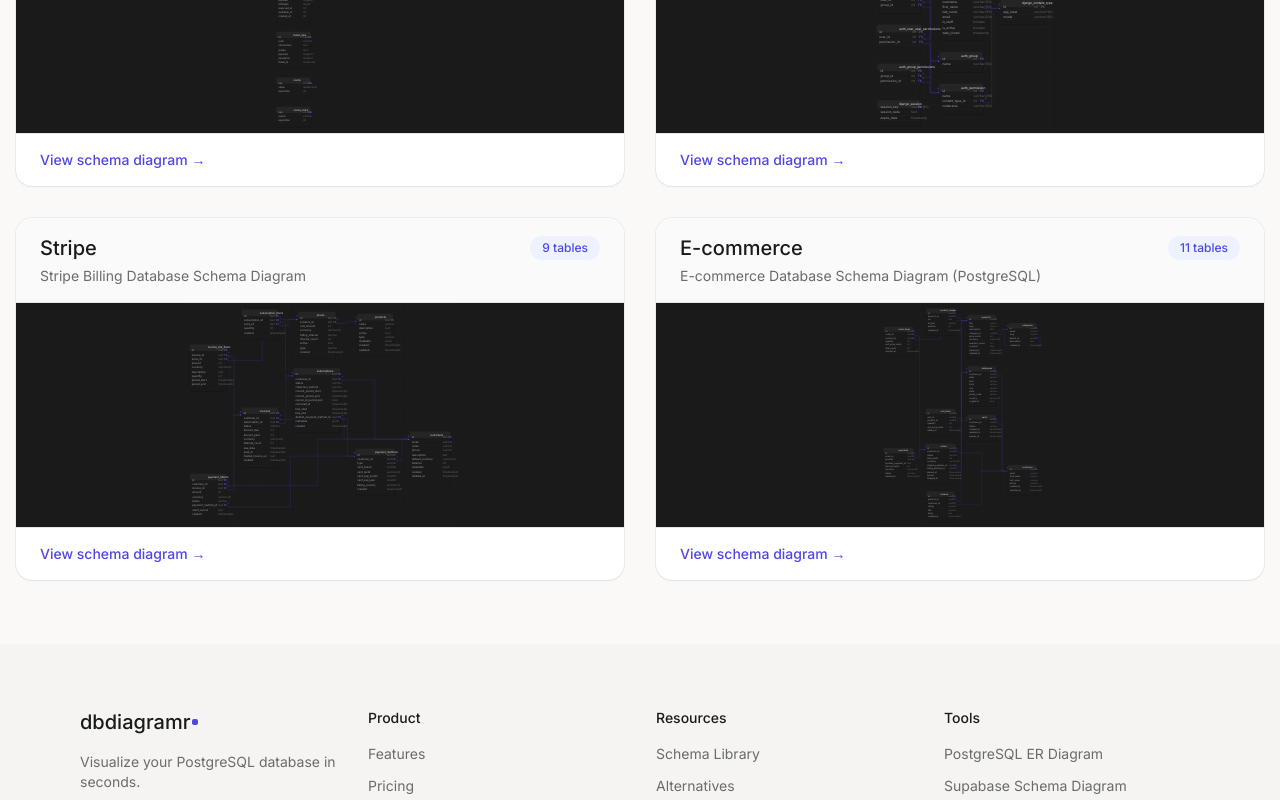
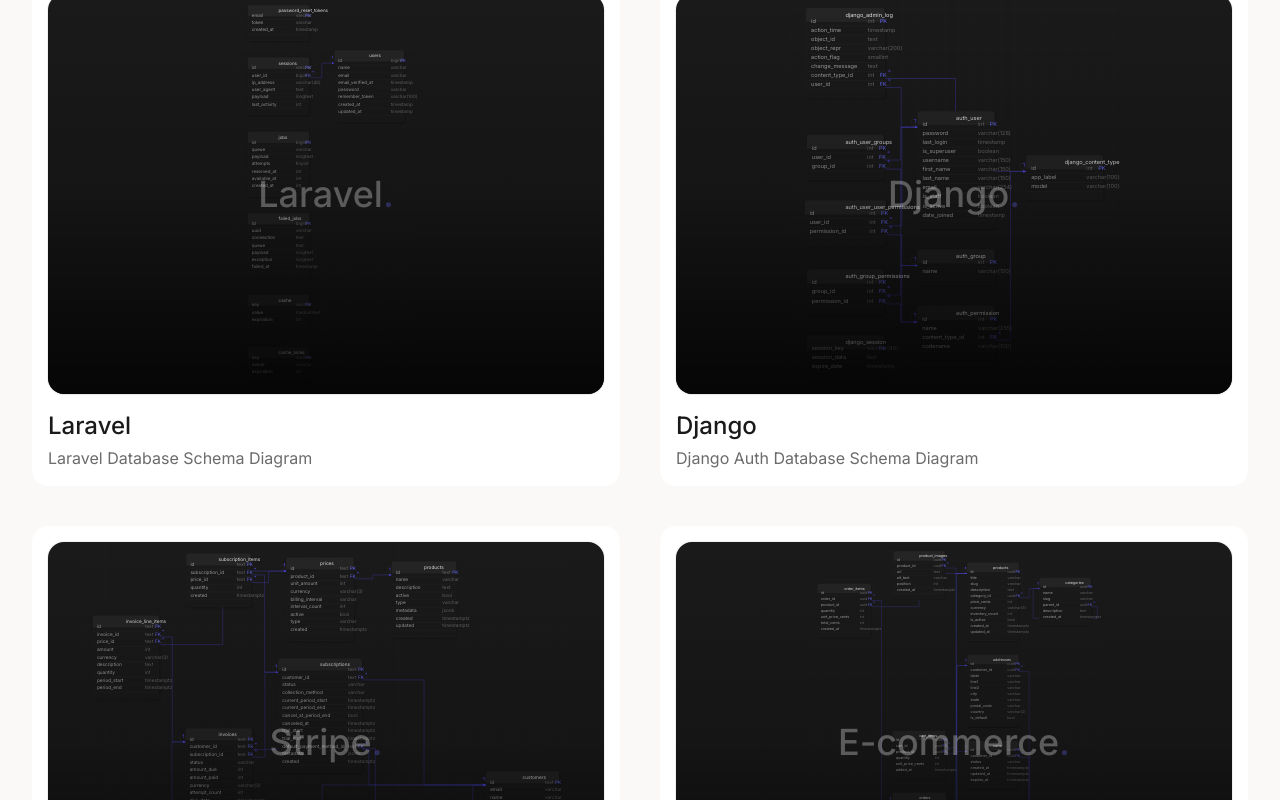
Before and after one commit to VarunKvK/dbdiagramr, a Next.js app: page /schema in a window 1280 px wide. Shown: the part 1260-2060 px from the top of the page. Built offline with nearby package versions, Linux system fonts and the light colour scheme; a web font is replaced by a local one.

Commit message:
fix: Fixed final version

```diff
--- a/app/page.tsx
+++ b/app/page.tsx
@@ -4,7 +4,6 @@ import ProductShowcase from "@/app/sections/ProductShowcase";
 import TwoWaysToUse from "@/app/sections/TwoWaysToUse";
 import Features from "@/app/sections/Features";
 import Comparison from "@/app/sections/Comparison";
-import Pricing from "@/app/sections/Pricing";
 import BlogTeaser from "@/app/sections/BlogTeaser";
 import Footer from "@/app/sections/Footer";
 
@@ -64,9 +63,9 @@ export default function Home() {
       <div id="comparison" className="scroll-mt-16">
         <Comparison />
       </div>
-      <div id="pricing" className="scroll-mt-16">
+      {/* <div id="pricing" className="scroll-mt-16">
         <Pricing />
-      </div>
+      </div> */}
       <BlogTeaser />
       <Footer />
     </main>
--- a/app/schema/page.tsx
+++ b/app/schema/page.tsx
@@ -62,7 +62,7 @@ export default function SchemaHubPage() {
         type="application/ld+json"
         dangerouslySetInnerHTML={{ __html: JSON.stringify(jsonLd) }}
       />
-      <div className="mx-auto max-w-7xl px-4 pb-16 pt-[30rem]">
+      <div className="mx-auto max-w-7xl px-6 pb-16 pt-[30rem] lg:px-8">
         <div className="mb-12">
           <span className="inline-block rounded-full bg-indigo-50 px-3 py-1 text-xs font-medium text-indigo-600">
             Schema Library
@@ -77,32 +77,33 @@ export default function SchemaHubPage() {
           </p>
         </div>
 
-        <div className="grid gap-8 md:grid-cols-2">
+        <div className="grid gap-10 md:grid-cols-2">
           {entries.map((entry) => {
             const svg = generateDiagramSVG(entry.schema);
             return (
               <Link
                 key={entry.slug}
                 href={`/schema/${entry.slug}`}
-                className="group overflow-hidden rounded-2xl bg-white shadow-sm ring-1 ring-black/5 transition-all hover:-translate-y-1 hover:shadow-lg"
+                className="group bg-white p-4 rounded-2xl transition-all hover:-translate-y-1 hover:shadow-sm"
               >
-                <div className="border-b border-border bg-[#fafafa] px-6 py-4">
-                  <div className="flex items-center justify-between">
-                    <h2 className="text-xl font-medium text-ink">
+                <div className="relative min-h-[400px] overflow-hidden rounded-2xl bg-[#1a1a1a] shadow-sm ring-1 ring-black/5 transition-all group-hover:-translate-y-1 group-hover:shadow-lg">
+                  <div
+                    className="absolute inset-0"
+                    dangerouslySetInnerHTML={{ __html: svg }}
+                  />
+                  <div className="absolute inset-0 bg-gradient-to-t from-black/80 via-black/20 to-transparent" />
+                  <div className="absolute inset-0 flex flex-col items-center justify-center opacity-30 transition-opacity group-hover:opacity-100">
+                    <h2 className="text-4xl font-medium text-white">
                       {entry.name}
+                      <span className="text-indigo-500">.</span>
                     </h2>
-                    <span className="rounded-full bg-indigo-50 px-3 py-1 text-xs font-medium text-indigo-600">
-                      {entry.schema.tables.length} tables
-                    </span>
                   </div>
-                  <p className="mt-1 text-sm text-muted">{entry.title}</p>
                 </div>
-                <div
-                  className="relative h-56 overflow-hidden bg-[#1a1a1a]"
-                  dangerouslySetInnerHTML={{ __html: svg }}
-                />
-                <div className="border-t border-border px-6 py-4 text-sm font-medium text-indigo-600 transition-colors group-hover:text-indigo-500">
-                  View schema diagram →
+                <div className="mt-4">
+                  <h3 className="text-2xl font-medium text-ink">
+                    {entry.name}
+                  </h3>
+                  <p className="mt-1 text-muted">{entry.title}</p>
                 </div>
               </Link>
             );
--- a/app/sections/Footer.tsx
+++ b/app/sections/Footer.tsx
@@ -16,7 +16,7 @@ export default function Footer() {
             <h3 className="mb-4 text-sm font-medium text-ink">Product</h3>
             <ul className="space-y-3 text-sm text-muted">
               <li><a href="#features" className="transition-colors hover:text-ink">Features</a></li>
-              <li><a href="#pricing" className="transition-colors hover:text-ink">Pricing</a></li>
+              {/* <li><a href="#pricing" className="transition-colors hover:text-ink">Pricing</a></li> */}
               <li><span className="cursor-default">Changelog</span></li>
               <li><span className="cursor-default">Roadmap</span></li>
             </ul>
--- a/app/sections/Navbar.tsx
+++ b/app/sections/Navbar.tsx
@@ -15,7 +15,7 @@ const links = [
   { label: "Tools", target: "/postgres-er-diagram" },
   { label: "Blog", target: "/blog" },
   { label: "Alternatives", target: "/alternatives" },
-  { label: "Pricing", target: "/#pricing" },
+  // { label: "Pricing", target: "/#pricing" },
 ];
 
 export default function Navbar() {
--- a/next.config.mjs
+++ b/next.config.mjs
@@ -1,4 +1,15 @@
 /** @type {import('next').NextConfig} */
-const nextConfig = {};
+const nextConfig = {
+  async redirects() {
+    return [
+      {
+        source: "/:path*",
+        has: [{ type: "host", value: "dbdiagramr.space" }],
+        destination: "https://www.dbdiagramr.space/:path*",
+        permanent: true,
+      },
+    ];
+  },
+};
 
 export default nextConfig;
```
Also changed, not shown: data/blog/posts.ts (+11 -11 lines).
